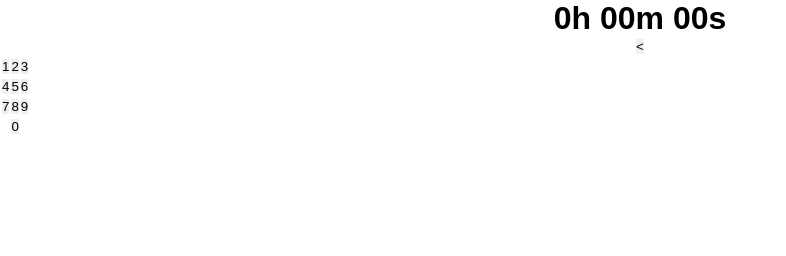
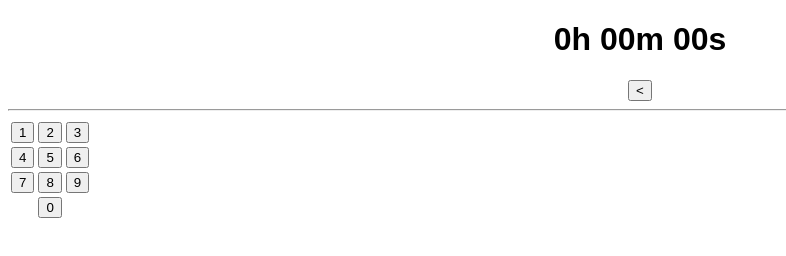
Before and after one commit to jaghit/empty, a plain HTML site: page index.html in a window 1280 px wide. Shown: the whole page, without its empty margins (0-786 px from the left). Drawn offline with Linux system fonts and the light colour scheme.

Commit message:
Removed default unnecessary styles

```diff
--- a/beautiful.css
+++ b/beautiful.css
@@ -1,7 +1,4 @@
 html * {
-    border: 0;
     box-sizing: border-box;
     font-family: sans-serif;
-    margin: 0;
-    padding: 0;
 }
```
